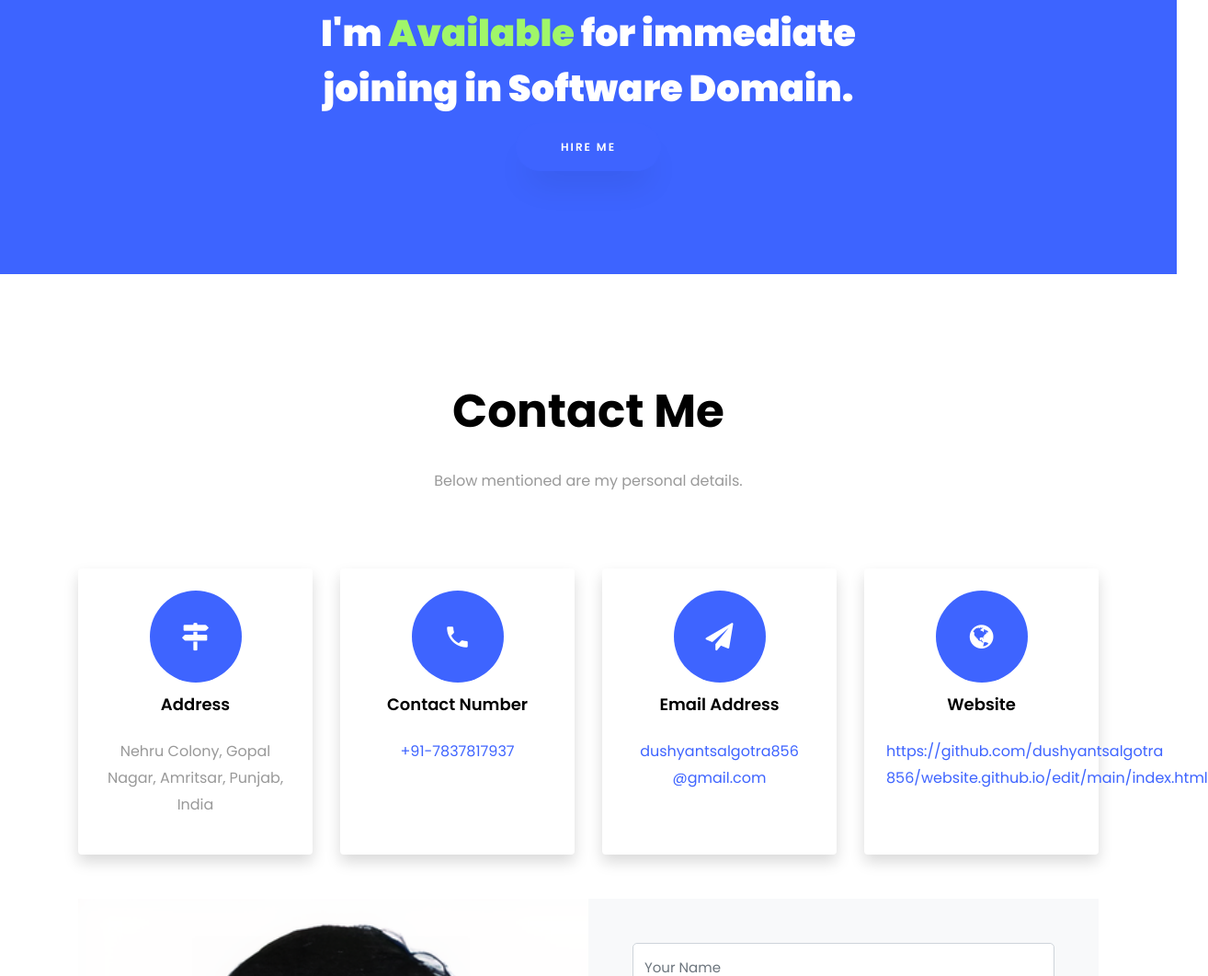
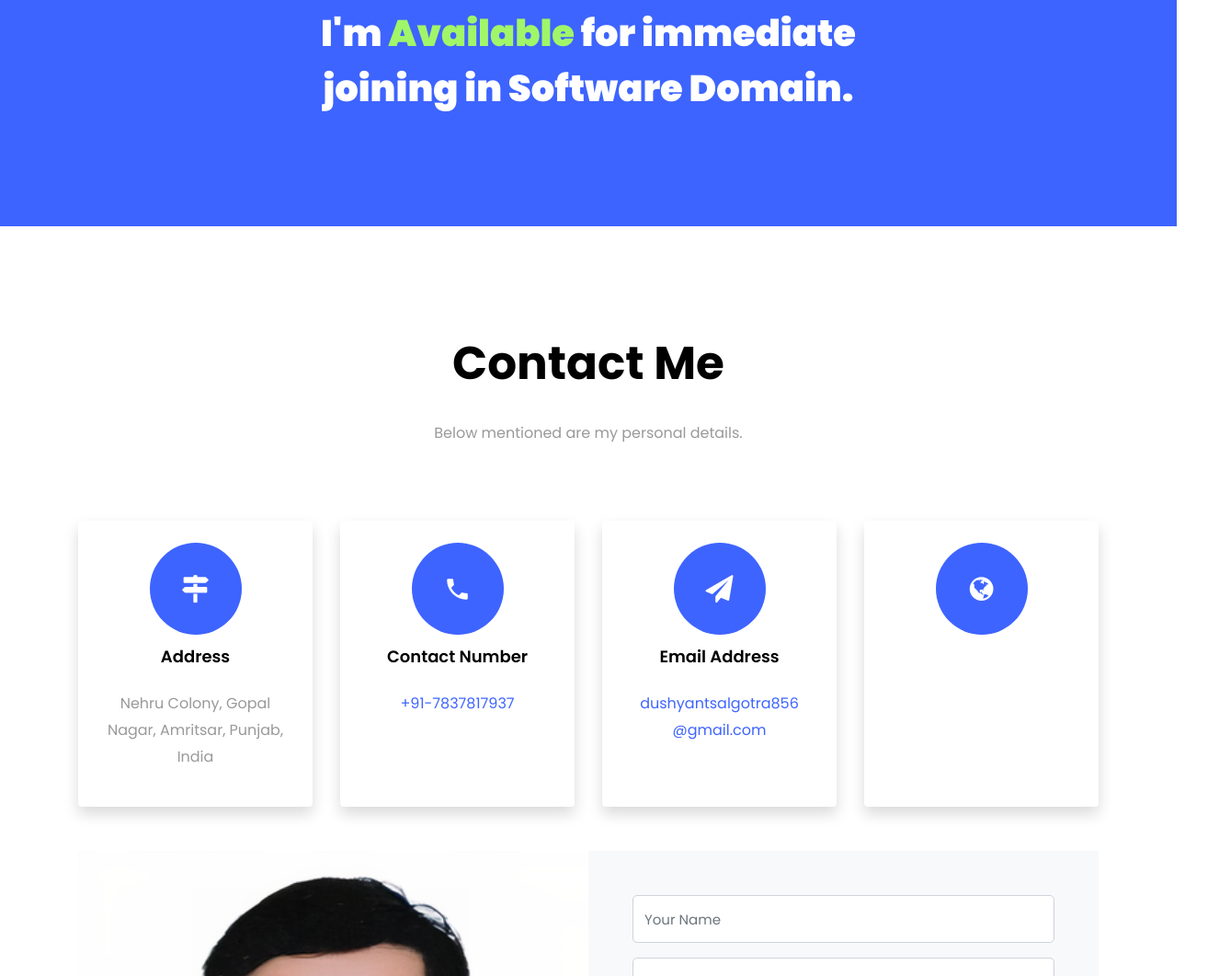
Before and after one commit to dushyantsalgotra856/website.github.io, a plain HTML site: page index.html in a window 1280 px wide. Shown: the part 5520-6581 px from the top of the page at 92% size, 1314 px wide, since content can reach past the window. Drawn offline with Linux system fonts and the light colour scheme; files whose address does not match are found by name.

Commit message:
Update index.html

```diff
--- a/index.html
+++ b/index.html
@@ -404,7 +404,7 @@
 					<div class="col-md-7 ftco-animate text-center">
 						<h2>I'm <span>Available</span> for immediate joining in Software Domain.</h2>
 
-						<p class="mb-0"><a href="#" class="btn btn-primary py-3 px-5">Hire me</a></p>
+<!-- 						<p class="mb-0"><a href="#" class="btn btn-primary py-3 px-5">Hire me</a></p> -->
 					</div>
 				</div>
 			</div>
@@ -461,9 +461,11 @@
           			<span class="icon-globe"></span>
           		</div>
           		<div>
-	          		<h3 class="mb-4">Website</h3>
-		            <p><a href="info@yoursite.com">https://github.com/dushyantsalgotra
-				    856/website.github.io/edit/main/index.html</a></p>
+<!-- 	          		<h3 class="mb-4">Website</h3>
+		            <p><a href="info@yoursite.com">https://github.com/dushyant
+				    salgotra856/website.
+				    github.io/edit/main/
+				    index.html</a></p> -->
 	            </div>
 	          </div>
           </div>
```
